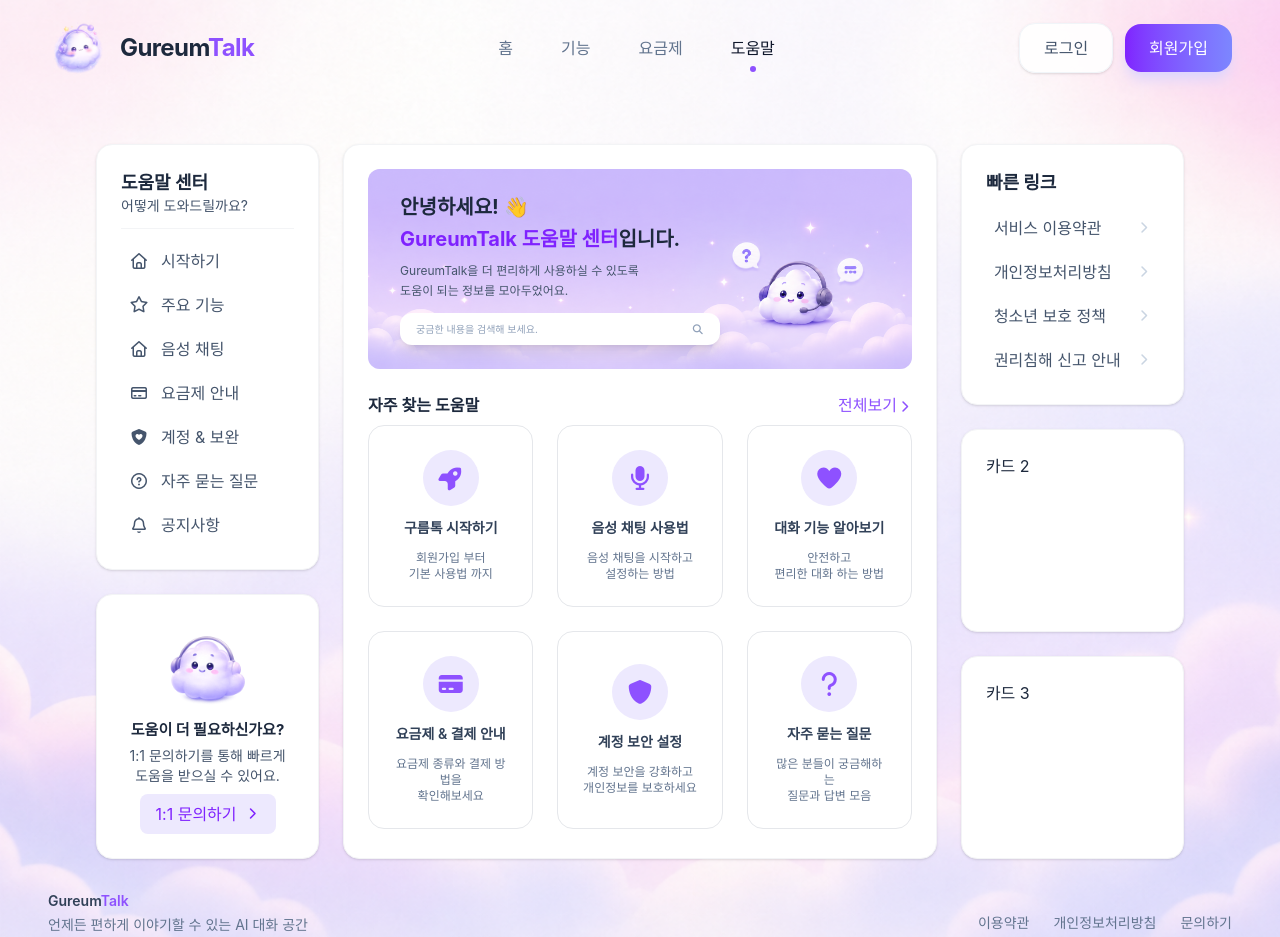
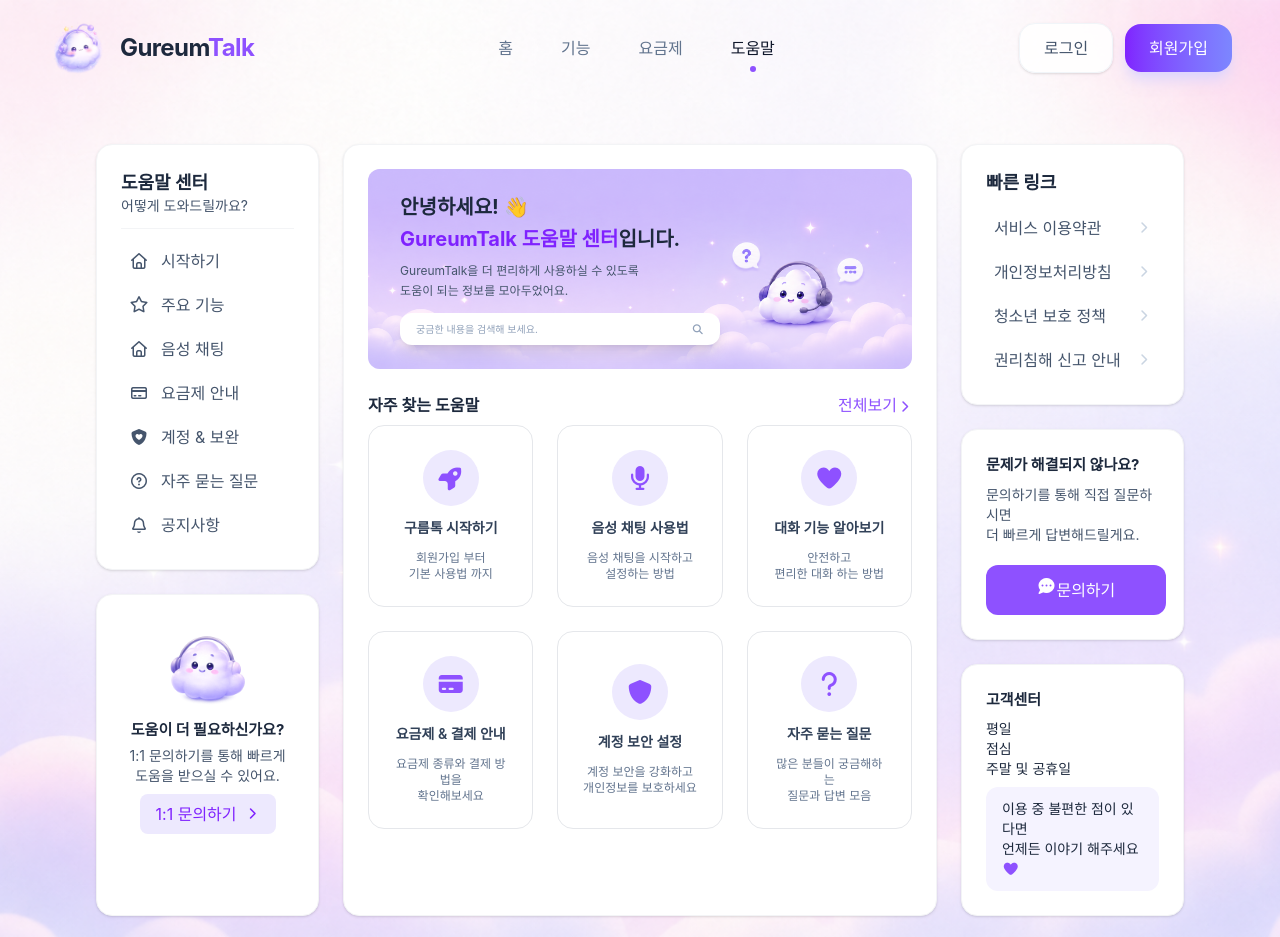
Before and after one commit to sojung627/gureum-talk, a React (Vite) app in the folder frontend/: page /help in a window 1280 px wide. Shown: the top 937 px of the page. Built offline with nearby package versions, Linux system fonts and the light colour scheme; no server answers.

Commit message:
도움말 페이지 제작중2

```diff
--- a/frontend/src/pages/help/Help.tsx
+++ b/frontend/src/pages/help/Help.tsx
@@ -72,19 +72,19 @@
 const fastLink = [
     {
         content: '서비스 이용약관',
-        icon: <i className="fa-solid fa-chevron-right text-xs text-slate-300" />,
+        icon: <i className="fa-solid fa-chevron-right text-xs text-slate-300 group-hover:text-violet-600 transition-colors" />,
     },
     {
         content: '개인정보처리방침',
-        icon: <i className="fa-solid fa-chevron-right text-xs text-slate-300" />,
+        icon: <i className="fa-solid fa-chevron-right text-xs text-slate-300 group-hover:text-violet-600 transition-colors" />,
     },
     {
         content: '청소년 보호 정책',
-        icon: <i className="fa-solid fa-chevron-right text-xs text-slate-300" />,
+        icon: <i className="fa-solid fa-chevron-right text-xs text-slate-300 group-hover:text-violet-600 transition-colors" />,
     },
     {
         content: '권리침해 신고 안내',
-        icon: <i className="fa-solid fa-chevron-right text-xs text-slate-300" />,
+        icon: <i className="fa-solid fa-chevron-right text-xs text-slate-300 group-hover:text-violet-600 transition-colors" />,
     },
 ]
 
@@ -215,7 +215,7 @@
                     {fastLink.map((item, index) => (
                       <button
                         key={index}
-                        className="flex items-center justify-between px-2 py-2 rounded-lg text-left text-sm text-slate-600 hover:bg-violet-50 hover:text-violet-600 transition-colors"
+                        className="group flex items-center justify-between px-2 py-2 rounded-lg text-left text-sm text-slate-600 hover:bg-violet-50 hover:text-violet-600 transition-colors"
                       >
                         <span>{item.content}</span>
                         {item.icon}
@@ -224,10 +224,39 @@
                   </div>
               </div>
               <div className="flex-1 bg-white rounded-2xl border border-gray-100 p-6 shadow-sm hover:shadow-md transition-shadow">
-                카드 2
+                <div className='text-[15px] font-bold'>
+                  문제가 해결되지 않나요?
+                </div>
+                <span className="mt-2 block text-sm text-slate-600 leading-5">
+                  문의하기를 통해 직접 질문하시면 <br />
+                  더 빠르게 답변해드릴게요.
+                </span>
+                <button
+                  type="button"
+                  className="mt-5 w-[180px] h-[50px] bg-violet-500 rounded-xl px-4 py-3 text-left text-sm leading-5"
+                >
+                  <div className="flex justify-center text-white">
+                    <i className="fa-solid fa-comment-dots" /> {' '}
+                    문의하기
+                  </div>
+                </button>
               </div>
               <div className="flex-1 bg-white rounded-2xl border border-gray-100 p-6 shadow-sm hover:shadow-md transition-shadow">
-                카드 3
+                <div className='text-[15px] font-bold'>
+                  고객센터
+                </div>
+                <span className="mt-2 block text-sm leading-5">
+                  평일 <br />
+                  점심 <br />
+                  주말 및 공휴일
+                </span>
+                <div className="mt-2 flex justify-center">
+                  <div className="w-[350px] bg-violet-50 rounded-xl px-4 py-3 text-left text-sm leading-5">
+                    이용 중 불편한 점이 있다면 <br />
+                    언제든 이야기 해주세요{' '}
+                    <i className="fa-solid fa-heart text-violet-500" />
+                  </div>
+                </div>
               </div>
             </div>
         </div>
```
